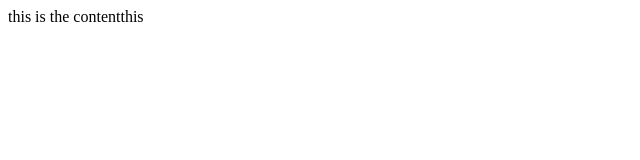
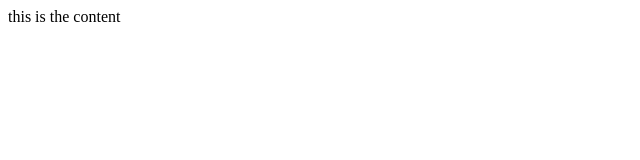
Before and after one commit to dragon-anker/demo, a plain HTML site: page index.html in a window 1280 px wide. Shown: the full height of the page, 0-640 px from the left. Drawn offline with Linux system fonts and the light colour scheme.

Commit message:
修改index.html

```diff
--- a/index.html
+++ b/index.html
@@ -5,6 +5,6 @@
 	<title>Document</title>
 </head>
 <body>
-	this is the contentthis
+	this is the content
 </body>
 </html>
```
